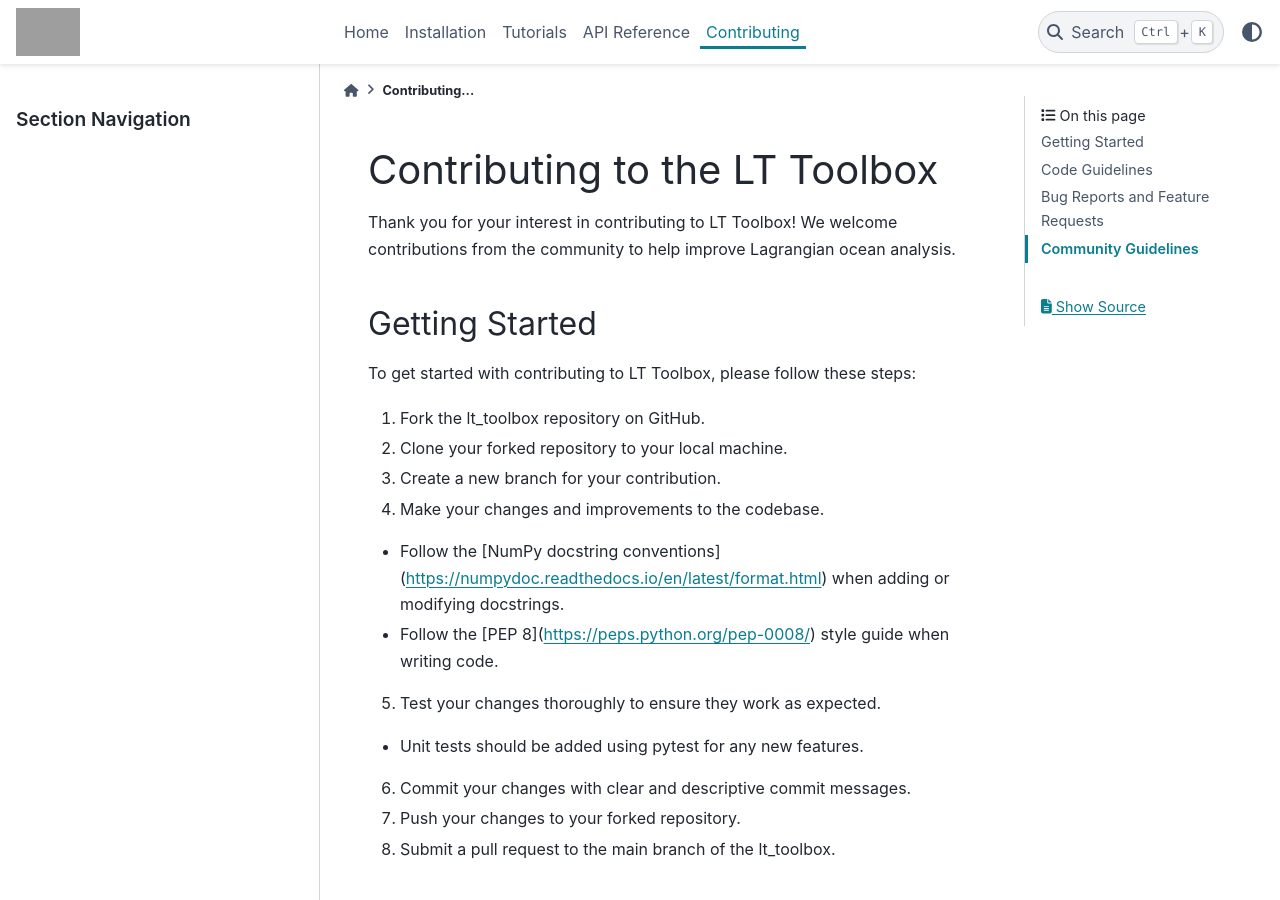
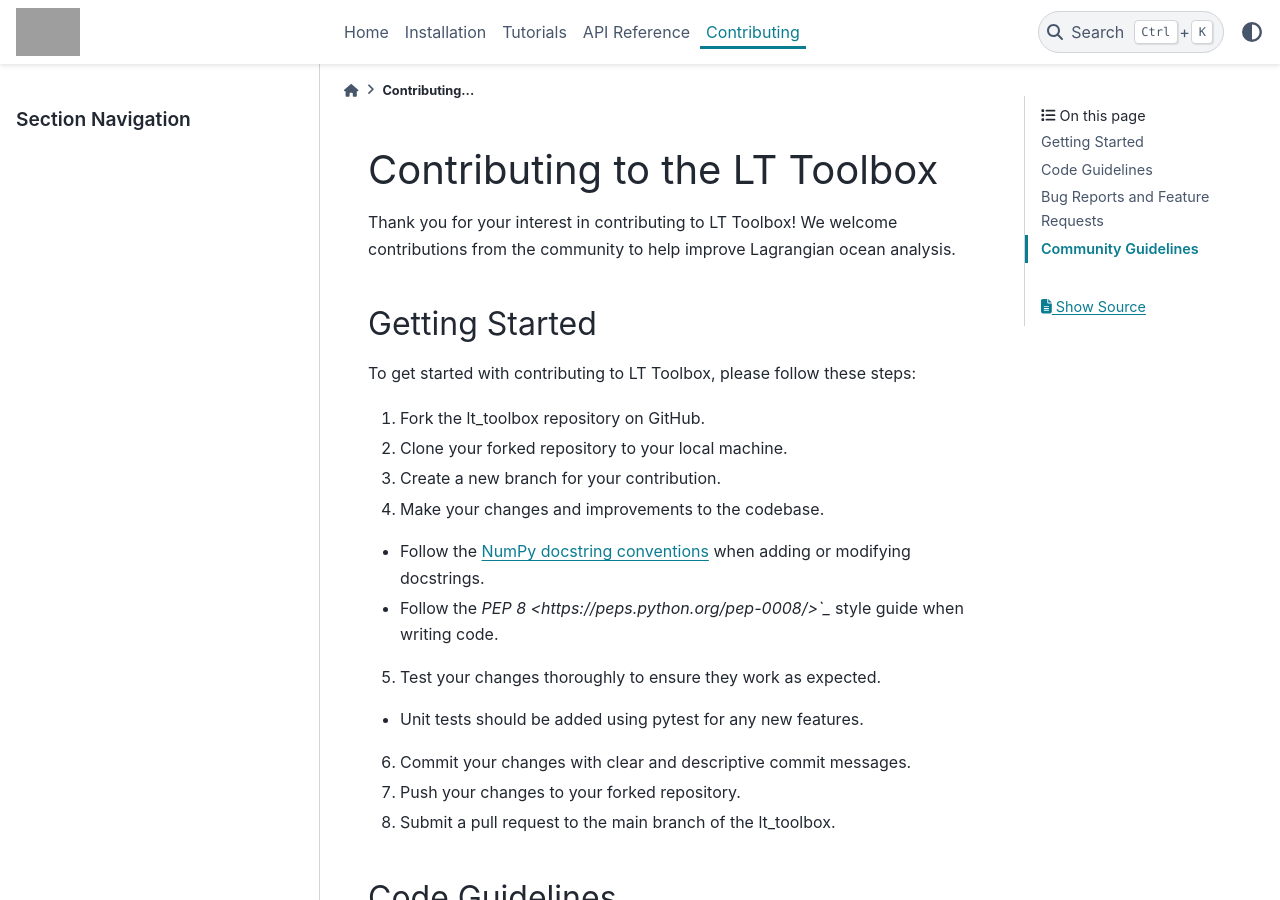
Before and after one commit to oj-tooth/lt_toolbox, a Sphinx documentation site: the page built from docs/contributing.rst, in a window 1280 px wide and 900 px high. Built offline with Sphinx 7.4.7 and the PyData theme 0.15.4, drawn with Linux system fonts in a browser that asks for light colours; pages that are not in the unit, such as notebooks, are missing from menus; grey boxes are pictures that could not be loaded.

Commit message:
Updated external links in contributing guide

```diff
--- a/docs/contributing.rst
+++ b/docs/contributing.rst
@@ -13,9 +13,9 @@ To get started with contributing to LT Toolbox, please follow these steps:
 3. Create a new branch for your contribution.
 4. Make your changes and improvements to the codebase.
 
-- Follow the [NumPy docstring conventions](https://numpydoc.readthedocs.io/en/latest/format.html) when adding or modifying docstrings.
+- Follow the `NumPy docstring conventions <https://numpydoc.readthedocs.io/en/latest/format.html>`_ when adding or modifying docstrings.
 
-- Follow the [PEP 8](https://peps.python.org/pep-0008/) style guide when writing code.
+- Follow the `PEP 8 <https://peps.python.org/pep-0008/>`_` style guide when writing code.
 
 5. Test your changes thoroughly to ensure they work as expected.
 
```
